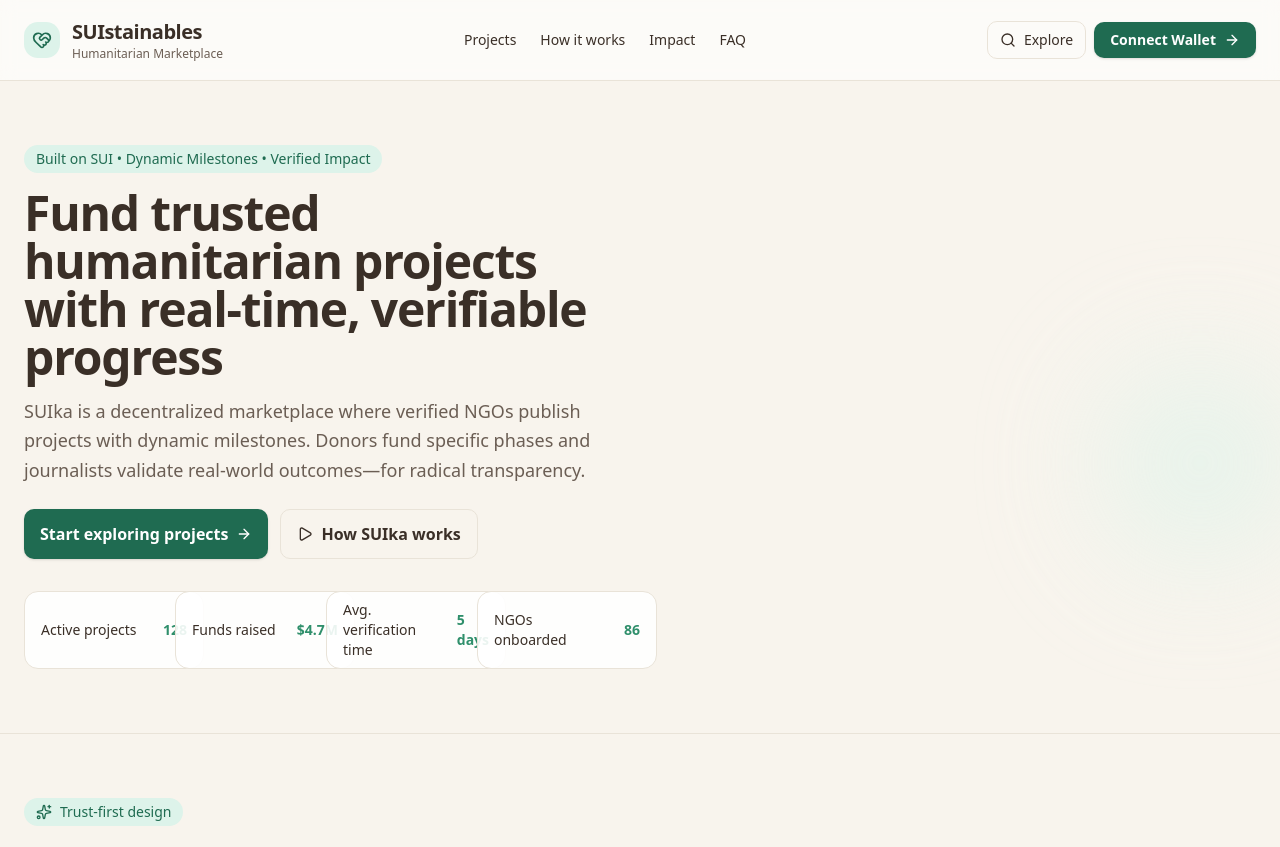
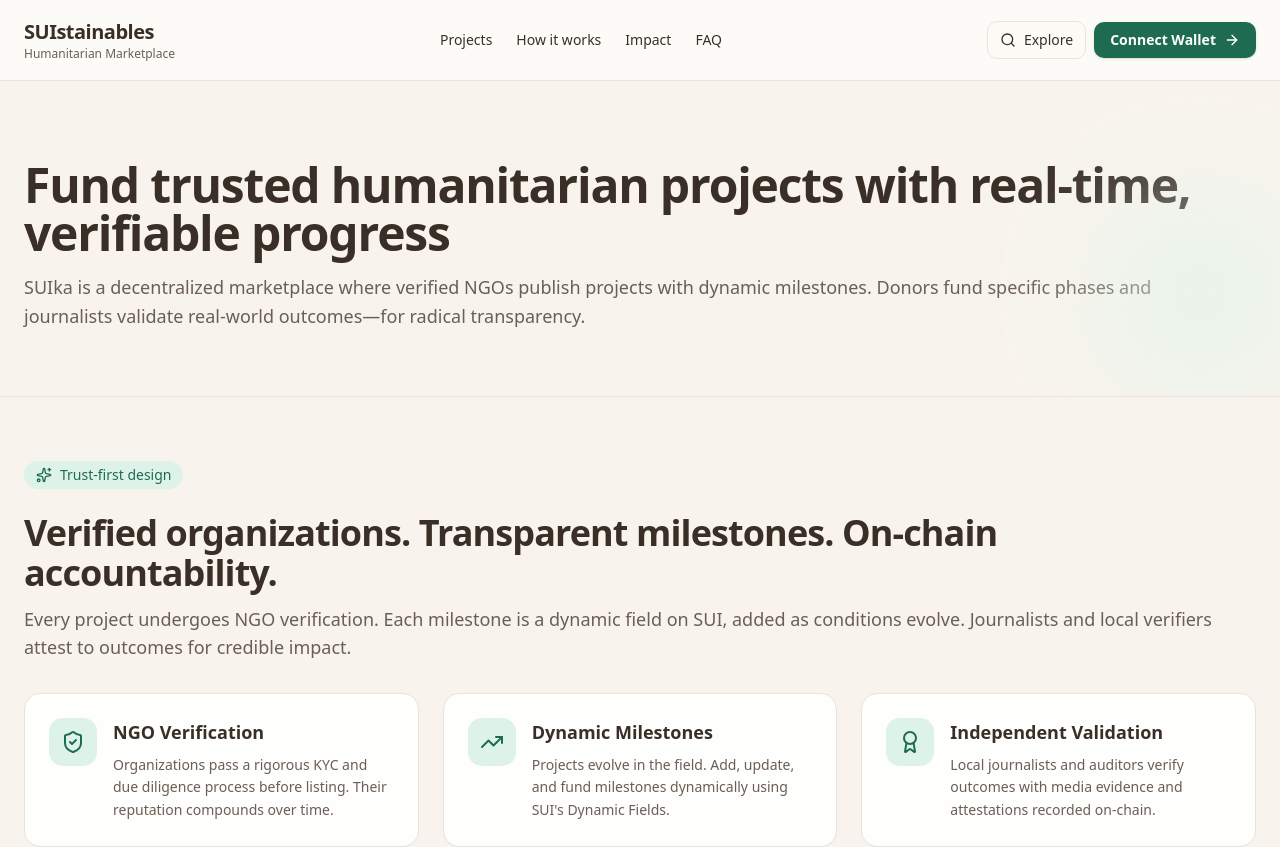
Before and after one commit to babbahy/SuiBlockChain, a React (Vite) app: page / in a window 1280 px wide. Shown: the top 847 px of the page. Built offline with nearby package versions, Linux system fonts and the light colour scheme; a web font is replaced by a local one.

Commit message:
RevisionId:  322803843672981504

```diff
--- a/src/components/generated/SuikaMarketplaceLanding.tsx
+++ b/src/components/generated/SuikaMarketplaceLanding.tsx
@@ -84,7 +84,9 @@ export const SuikaMarketplaceLanding: React.FC = () => {
   }> = ({
     label,
     value
-  }) => <SortableContainer dndKitId="aa6ce51b-4f28-422f-9cad-fa2279f27d22" containerType="regular" prevTag="div" className={cn('flex items-center justify-between gap-4 rounded-xl border px-4 py-2 text-sm', card, cardBorder, 'min-w-[180px]')} data-magicpath-id="19" data-magicpath-path="SuikaMarketplaceLanding.tsx">
+  }) => <SortableContainer dndKitId="aa6ce51b-4f28-422f-9cad-fa2279f27d22" containerType="regular" prevTag="div" className={cn('flex items-center justify-between gap-4 rounded-xl border px-4 py-2 text-sm', card, cardBorder, 'min-w-[180px]')} data-magicpath-id="19" data-magicpath-path="SuikaMarketplaceLanding.tsx" style={{
+    display: "none"
+  }}>
       <span className={cn('font-medium', beigeText)} data-magicpath-id="20" data-magicpath-path="SuikaMarketplaceLanding.tsx">{label}</span>
       <span className={cn('font-semibold', softGreen)} data-magicpath-id="21" data-magicpath-path="SuikaMarketplaceLanding.tsx">{value}</span>
     </SortableContainer>;
@@ -135,8 +137,12 @@ export const SuikaMarketplaceLanding: React.FC = () => {
       <SortableContainer dndKitId="affad9d9-11a3-4bc1-8bea-4ca514d5619f" containerType="regular" prevTag="header" className="sticky top-0 z-40 backdrop-blur supports-[backdrop-filter]:bg-white/60 bg-white/80 border-b border-[#E9E3D8]" data-magicpath-id="42" data-magicpath-path="SuikaMarketplaceLanding.tsx">
         <Container className="flex h-16 md:h-20 items-center justify-between" data-magicpath-id="43" data-magicpath-path="SuikaMarketplaceLanding.tsx">
           <SortableContainer dndKitId="bad33885-d1ed-4e61-8207-d66ac15b2098" containerType="regular" prevTag="div" className="flex items-center gap-3" data-magicpath-id="44" data-magicpath-path="SuikaMarketplaceLanding.tsx">
-            <SortableContainer dndKitId="bb201ff8-6fcd-4470-9271-2cf886e83940" containerType="regular" prevTag="div" className={cn('h-9 w-9 rounded-xl flex items-center justify-center', softGreenBg)} aria-hidden data-magicpath-id="45" data-magicpath-path="SuikaMarketplaceLanding.tsx">
-              <HeartHandshake className={cn('h-5 w-5', accent)} data-magicpath-id="46" data-magicpath-path="SuikaMarketplaceLanding.tsx" />
+            <SortableContainer dndKitId="bb201ff8-6fcd-4470-9271-2cf886e83940" containerType="regular" prevTag="div" className={cn('h-9 w-9 rounded-xl flex items-center justify-center', softGreenBg)} aria-hidden data-magicpath-id="45" data-magicpath-path="SuikaMarketplaceLanding.tsx" style={{
+            display: "none"
+          }}>
+              <HeartHandshake className={cn('h-5 w-5', accent)} data-magicpath-id="46" data-magicpath-path="SuikaMarketplaceLanding.tsx" style={{
+              display: "none"
+            }} />
             </SortableContainer>
             <SortableContainer dndKitId="3c6f05c5-3dd9-4d2b-9c57-199a0ca66057" containerType="regular" prevTag="div" className="flex flex-col leading-tight" data-magicpath-id="47" data-magicpath-path="SuikaMarketplaceLanding.tsx">
               <span className={cn('text-lg md:text-xl font-semibold tracking-tight', beigeText)} data-magicpath-id="48" data-magicpath-path="SuikaMarketplaceLanding.tsx">
@@ -177,9 +183,14 @@ export const SuikaMarketplaceLanding: React.FC = () => {
       <SortableContainer dndKitId="da13df6e-6ce2-4fbf-80d7-85a9cabc271d" containerType="regular" prevTag="main" data-magicpath-id="60" data-magicpath-path="SuikaMarketplaceLanding.tsx">
         <SortableContainer dndKitId="ed76dfea-b78b-4da9-ad85-2940f3c807eb" containerType="regular" prevTag="section" className="relative overflow-hidden" data-magicpath-id="61" data-magicpath-path="SuikaMarketplaceLanding.tsx">
           <Container className="py-10 md:py-16" data-magicpath-id="62" data-magicpath-path="SuikaMarketplaceLanding.tsx">
-            <SortableContainer dndKitId="68b6475e-f78c-4541-8abe-3a9a99df1440" containerType="regular" prevTag="div" className="grid md:grid-cols-2 gap-8 md:gap-12 items-center" data-magicpath-id="63" data-magicpath-path="SuikaMarketplaceLanding.tsx">
+            <SortableContainer dndKitId="68b6475e-f78c-4541-8abe-3a9a99df1440" containerType="regular" prevTag="div" className="grid md:grid-cols-2 gap-8 md:gap-12 items-center" data-magicpath-id="63" data-magicpath-path="SuikaMarketplaceLanding.tsx" style={{
+            display: "flex",
+            flexDirection: "row"
+          }}>
               <SortableContainer dndKitId="09f8bfcc-8f0a-4314-8fa1-da7429b1d09f" containerType="regular" prevTag="div" data-magicpath-id="64" data-magicpath-path="SuikaMarketplaceLanding.tsx">
-                <div className={cn('inline-flex items-center gap-2 rounded-full px-3 py-1 text-sm', softGreenBg, accent)} data-magicpath-id="65" data-magicpath-path="SuikaMarketplaceLanding.tsx">
+                <div className={cn('inline-flex items-center gap-2 rounded-full px-3 py-1 text-sm', softGreenBg, accent)} data-magicpath-id="65" data-magicpath-path="SuikaMarketplaceLanding.tsx" style={{
+                display: "none"
+              }}>
                   Built on SUI • Dynamic Milestones • Verified Impact
                 </div>
                 <h1 className={cn('mt-4 text-3xl md:text-5xl font-semibold tracking-tight', beigeText)} data-magicpath-id="66" data-magicpath-path="SuikaMarketplaceLanding.tsx">
@@ -190,7 +201,9 @@ export const SuikaMarketplaceLanding: React.FC = () => {
                   Donors fund specific phases and journalists validate real-world outcomes—for radical transparency.
                 </p>
 
-                <SortableContainer dndKitId="84bc63e4-a0d7-4364-aac7-ff04d497885d" containerType="regular" prevTag="div" className="mt-6 flex flex-col sm:flex-row gap-3" data-magicpath-id="68" data-magicpath-path="SuikaMarketplaceLanding.tsx">
+                <SortableContainer dndKitId="84bc63e4-a0d7-4364-aac7-ff04d497885d" containerType="regular" prevTag="div" className="mt-6 flex flex-col sm:flex-row gap-3" data-magicpath-id="68" data-magicpath-path="SuikaMarketplaceLanding.tsx" style={{
+                display: "none"
+              }}>
                   <SortableContainer dndKitId="ee69e630-f9ea-4054-bb34-efae1fdd41c6" containerType="regular" prevTag="button" className={cn('inline-flex items-center justify-center gap-2 rounded-lg px-4 py-3 text-sm md:text-base font-semibold shadow-sm', 'bg-[#1F6B51] text-white hover:bg-[#1a5b45]')} data-magicpath-id="69" data-magicpath-path="SuikaMarketplaceLanding.tsx">
                     Start exploring projects
                     <ArrowRight className="h-4 w-4" data-magicpath-id="70" data-magicpath-path="SuikaMarketplaceLanding.tsx" />
@@ -201,7 +214,9 @@ export const SuikaMarketplaceLanding: React.FC = () => {
                   </SortableContainer>
                 </SortableContainer>
 
-                <SortableContainer dndKitId="783aeecb-5144-49a0-88a8-7d4a130a09e1" containerType="regular" prevTag="div" className="mt-8 grid grid-cols-2 sm:grid-cols-4 gap-3" data-magicpath-id="73" data-magicpath-path="SuikaMarketplaceLanding.tsx">
+                <SortableContainer dndKitId="783aeecb-5144-49a0-88a8-7d4a130a09e1" containerType="regular" prevTag="div" className="mt-8 grid grid-cols-2 sm:grid-cols-4 gap-3" data-magicpath-id="73" data-magicpath-path="SuikaMarketplaceLanding.tsx" style={{
+                display: "none"
+              }}>
                   <ProgressPill label="Active projects" value="128" data-magicpath-id="74" data-magicpath-path="SuikaMarketplaceLanding.tsx" />
                   <ProgressPill label="Funds raised" value="$4.7M" data-magicpath-id="75" data-magicpath-path="SuikaMarketplaceLanding.tsx" />
                   <ProgressPill label="Avg. verification time" value="5 days" data-magicpath-id="76" data-magicpath-path="SuikaMarketplaceLanding.tsx" />
```
